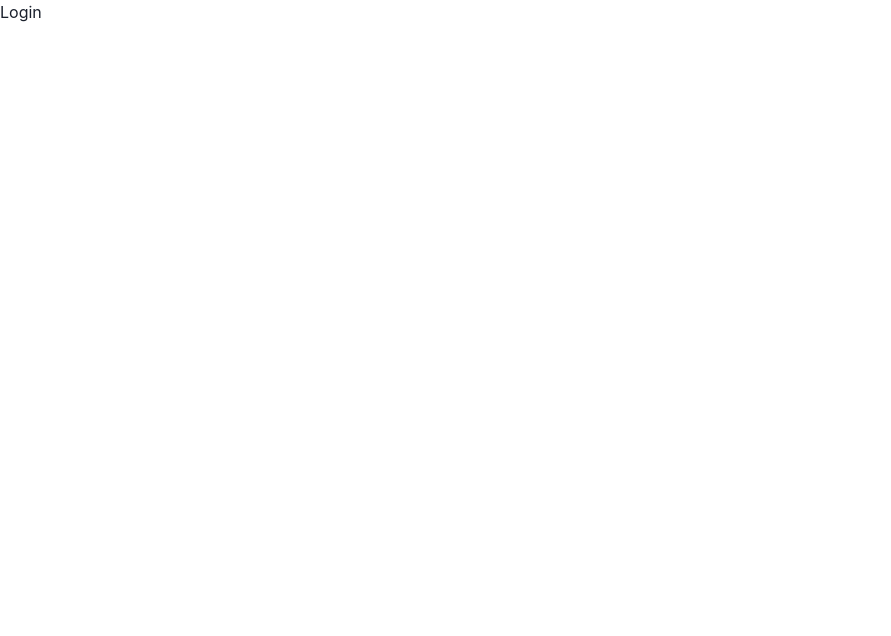
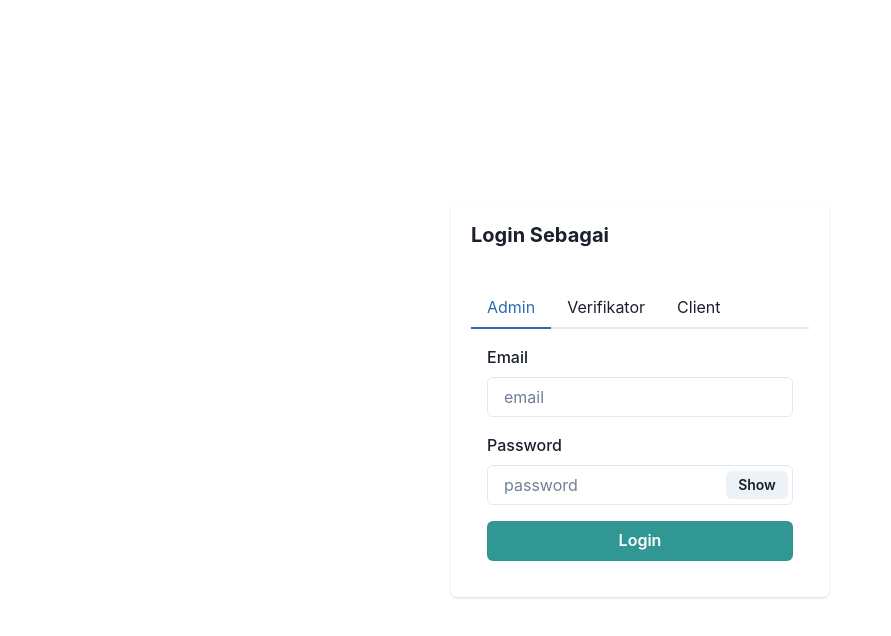
Before and after one commit to mumtazdedi/catatan-sidak, a React (Create React App) app: page /login in a window 1280 px wide. Shown: the top 636 px of the page, without its empty margins (0-891 px from the left). Built offline with nearby package versions, Linux system fonts and the light colour scheme; no server answers.

Commit message:
add route guard

```diff
--- a/package.json
+++ b/package.json
@@ -18,6 +18,7 @@
     "framer-motion": "^6.2.9",
     "react": "^18.1.0",
     "react-dom": "^18.1.0",
+    "react-hook-form": "^7.52.1",
     "react-icons": "^3.0.0",
     "react-redux": "^9.1.2",
     "react-router-dom": "^6.24.1",
--- a/src/api/base-catatan-sidak.api.ts
+++ b/src/api/base-catatan-sidak.api.ts
@@ -32,6 +32,7 @@ const axiosBaseQuery =
           "Content-Type": headers?.["Content-Type"] || "application/json",
           Accept: "application/json",
           Authorization: `Bearer ${token}`,
+          withCredentials: true,
         },
       });
 
--- a/src/pages/login.tsx
+++ b/src/pages/login.tsx
@@ -1,5 +1,80 @@
+import {
+  Box,
+  Card,
+  CardBody,
+  CardHeader,
+  Center,
+  Container,
+  Heading,
+  HStack,
+  Stack,
+  StackDivider,
+  Tab,
+  TabList,
+  TabPanel,
+  TabPanels,
+  Tabs,
+  Text,
+} from "@chakra-ui/react";
 import React from "react";
+import LoginForm from "../sections/login/LoginForm";
 
 export default function Login() {
-  return <div>Login</div>;
+  const [tabIndex, setTabIndex] = React.useState("0");
+  return (
+    <Container>
+      <Center h="100vh">
+        <Card>
+          <CardHeader>
+            <Heading size="md">Login Sebagai</Heading>
+          </CardHeader>
+
+          <CardBody>
+            <Stack
+              // divider={<StackDivider />}
+              spacing="4"
+            >
+              <Tabs>
+                <TabList>
+                  <Tab>Admin</Tab>
+                  <Tab>Verifikator</Tab>
+                  <Tab>Client</Tab>
+                </TabList>
+
+                <TabPanels>
+                  <TabPanel>
+                    <LoginForm />
+                  </TabPanel>
+                </TabPanels>
+              </Tabs>
+              {/* <Box>
+                <Heading size="xs" textTransform="uppercase">
+                  Summary
+                </Heading>
+                <Text pt="2" fontSize="sm">
+                  View a summary of all your clients over the last month.
+                </Text>
+              </Box>
+              <Box>
+                <Heading size="xs" textTransform="uppercase">
+                  Overview
+                </Heading>
+                <Text pt="2" fontSize="sm">
+                  Check out the overview of your clients.
+                </Text>
+              </Box>
+              <Box>
+                <Heading size="xs" textTransform="uppercase">
+                  Analysis
+                </Heading>
+                <Text pt="2" fontSize="sm">
+                  See a detailed analysis of all your business clients.
+                </Text>
+              </Box> */}
+            </Stack>
+          </CardBody>
+        </Card>
+      </Center>
+    </Container>
+  );
 }
--- /dev/null
+++ b/src/routes/RouteGuard.tsx
@@ -0,0 +1,30 @@
+import { Navigate, Outlet, useLocation } from "react-router-dom";
+
+export const isAuthenticated = () => {
+  const token = localStorage.getItem("accessToken");
+  if (token) {
+    return true;
+  }
+
+  return false;
+};
+
+export const PublicRoutes = () => {
+  const location = useLocation();
+
+  return isAuthenticated() ? (
+    <Navigate to="/" state={{ from: location }} replace />
+  ) : (
+    <Outlet />
+  );
+};
+
+export const ProtectedRoutes = () => {
+  const location = useLocation();
+
+  return isAuthenticated() ? (
+    <Outlet />
+  ) : (
+    <Navigate to="/login" state={{ from: location }} replace />
+  );
+};
--- /dev/null
+++ b/src/sections/login/LoginForm.tsx
@@ -0,0 +1,112 @@
+import React from "react";
+import { useForm } from "react-hook-form";
+import { IReqLoginAdmin } from "../../interfaces";
+import {
+  Button,
+  FormControl,
+  FormErrorMessage,
+  FormLabel,
+  Input,
+  InputGroup,
+  InputRightElement,
+  Stack,
+  useToast,
+} from "@chakra-ui/react";
+import { authAdminLogin } from "../../api/auth.api";
+import { useNavigate } from "react-router-dom";
+import { setSession } from "../../utils/auth-utils";
+
+export default function LoginForm() {
+  const [show, setShow] = React.useState(false);
+  const router = useNavigate();
+  const toast = useToast();
+
+  const {
+    handleSubmit,
+    register,
+    formState: { errors, isSubmitting },
+  } = useForm<IReqLoginAdmin>({
+    mode: "onChange",
+  });
+
+  const handleClick = () => setShow(!show);
+  const onSubmit = async (data: IReqLoginAdmin) => {
+    await authAdminLogin(data)
+      .then((res) => {
+        setSession(res.access_token);
+        toast({
+          title: "Login sucessfully.",
+          description: "You're logged in",
+          status: "success",
+          duration: 5000,
+          isClosable: true,
+        });
+        router("/");
+      })
+      .catch((err) => {
+        console.log(err);
+        toast({
+          title: "Login failed.",
+          description: "Please check your email and password",
+          status: "error",
+          duration: 5000,
+          isClosable: true,
+        });
+      });
+  };
+  return (
+    <form onSubmit={handleSubmit(onSubmit)}>
+      <Stack spacing={4}>
+        <FormControl
+          isInvalid={errors.email && errors.email.type === "required"}
+        >
+          <FormLabel htmlFor="name">Email</FormLabel>
+          <Input
+            id="email"
+            placeholder="email"
+            {...register("email", {
+              required: "This is required",
+              minLength: { value: 4, message: "Minimum length should be 4" },
+            })}
+          />
+          <FormErrorMessage>
+            {errors.email && errors.email.message}
+          </FormErrorMessage>
+        </FormControl>
+
+        <FormControl>
+          <FormLabel htmlFor="password">Password</FormLabel>
+          <InputGroup size="md">
+            <Input
+              minW="300px"
+              id="password"
+              placeholder="password"
+              type={show ? "text" : "password"}
+              {...register("password", {
+                required: "This is required",
+                minLength: { value: 4, message: "Minimum length should be 4" },
+              })}
+            />
+            <InputRightElement width="4.5rem">
+              <Button h="1.75rem" size="sm" onClick={handleClick}>
+                {show ? "Hide" : "Show"}
+              </Button>
+            </InputRightElement>
+          </InputGroup>
+          <FormErrorMessage>
+            {errors.password && errors.password.message}
+          </FormErrorMessage>
+        </FormControl>
+
+        <Button
+          width="100%"
+          colorScheme="teal"
+          isLoading={isSubmitting}
+          type="submit"
+        >
+          Login
+        </Button>
+      </Stack>
+    </form>
+  );
+}
--- /dev/null
+++ b/src/utils/auth-utils.ts
@@ -0,0 +1,73 @@
+// utils
+import axios from "../utils/axios";
+
+// ----------------------------------------------------------------------
+
+export function jwtDecode(token: string) {
+  const base64Url = token.split(".")[1];
+  const base64 = base64Url.replace(/-/g, "+").replace(/_/g, "/");
+  const jsonPayload = decodeURIComponent(
+    window
+      .atob(base64)
+      .split("")
+      .map((c) => `%${`00${c.charCodeAt(0).toString(16)}`.slice(-2)}`)
+      .join("")
+  );
+
+  return JSON.parse(jsonPayload);
+}
+
+// ----------------------------------------------------------------------
+
+export const isValidToken = (accessToken: string) => {
+  if (!accessToken) {
+    return false;
+  }
+
+  const decoded = jwtDecode(accessToken);
+
+  const currentTime = Date.now() / 1000;
+
+  return decoded.exp > currentTime;
+};
+
+// ----------------------------------------------------------------------
+
+export const tokenExpired = (exp: number) => {
+  // eslint-disable-next-line prefer-const
+  let expiredTimer;
+
+  const currentTime = Date.now();
+
+  // Test token expires after 10s
+  // const timeLeft = currentTime + 10000 - currentTime; // ~10s
+  const timeLeft = exp * 1000 - currentTime;
+
+  clearTimeout(expiredTimer);
+
+  expiredTimer = setTimeout(() => {
+    alert("Token expired");
+
+    localStorage.removeItem("accessToken");
+
+    window.location.href = "/login";
+  }, timeLeft);
+};
+
+// ----------------------------------------------------------------------
+
+export const setSession = (accessToken: string | null) => {
+  if (accessToken) {
+    localStorage.setItem("accessToken", accessToken);
+
+    axios.defaults.headers.common.Authorization = `Bearer ${accessToken}`;
+
+    // This function below will handle when token is expired
+    // const { exp } = jwtDecode(accessToken);
+    // tokenExpired(exp);
+  } else {
+    localStorage.removeItem("accessToken");
+
+    delete axios.defaults.headers.common.Authorization;
+  }
+};
--- a/src/utils/axios.ts
+++ b/src/utils/axios.ts
@@ -3,6 +3,11 @@ import axios from "axios";
 
 const axiosInstance = axios.create({
   baseURL: process.env.REACT_APP_API_CATATAN_SIDAK_URL,
+  headers: {
+    "Content-Type": "application/json",
+    Accept: "application/json",
+    withCredentials: true,
+  },
 });
 
 axiosInstance.interceptors.response.use(
```
Also changed, not shown: src/routes/index.tsx (+15 -4 lines), 1 other file (tests, documents, lock files or other folders).
